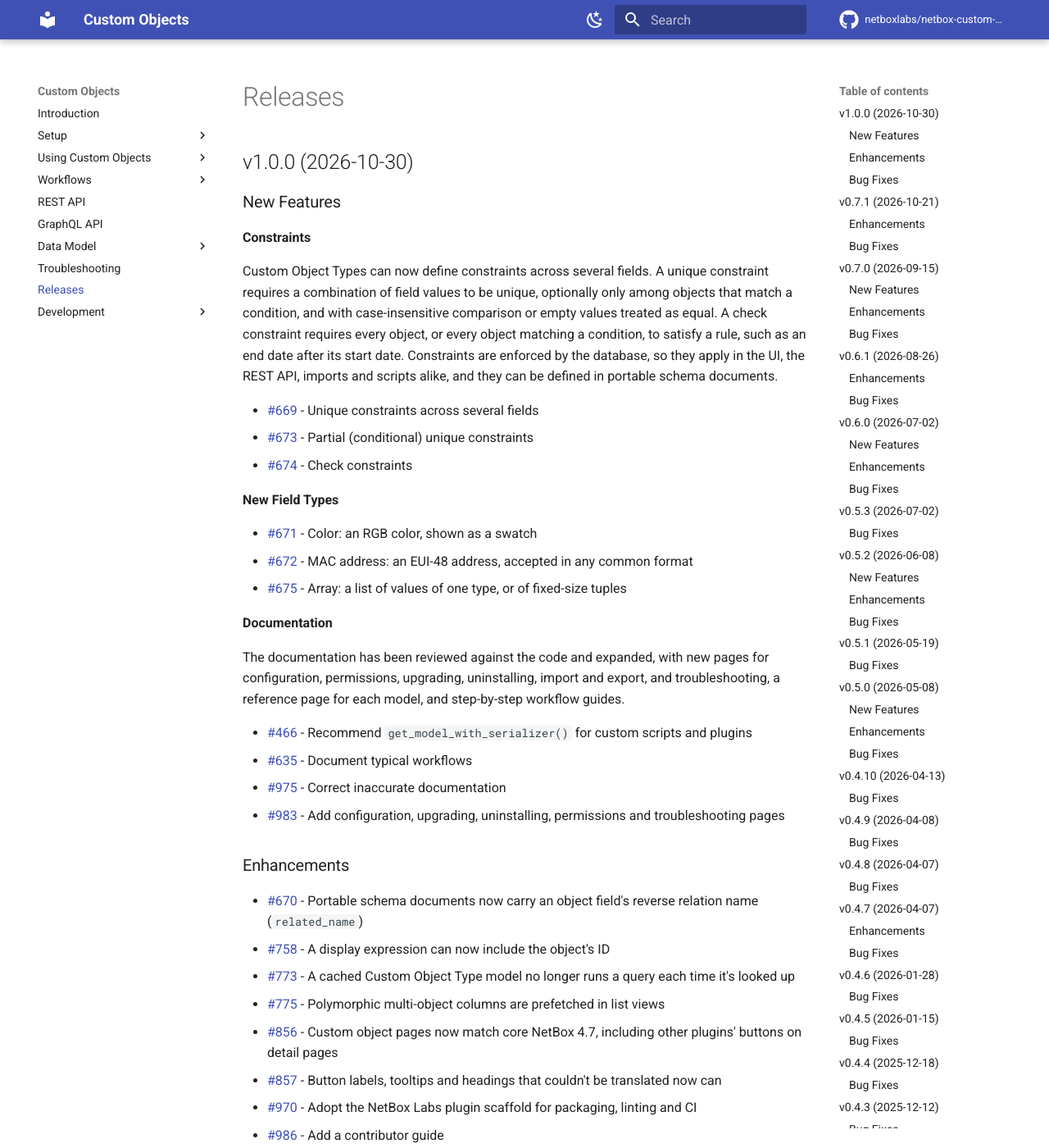
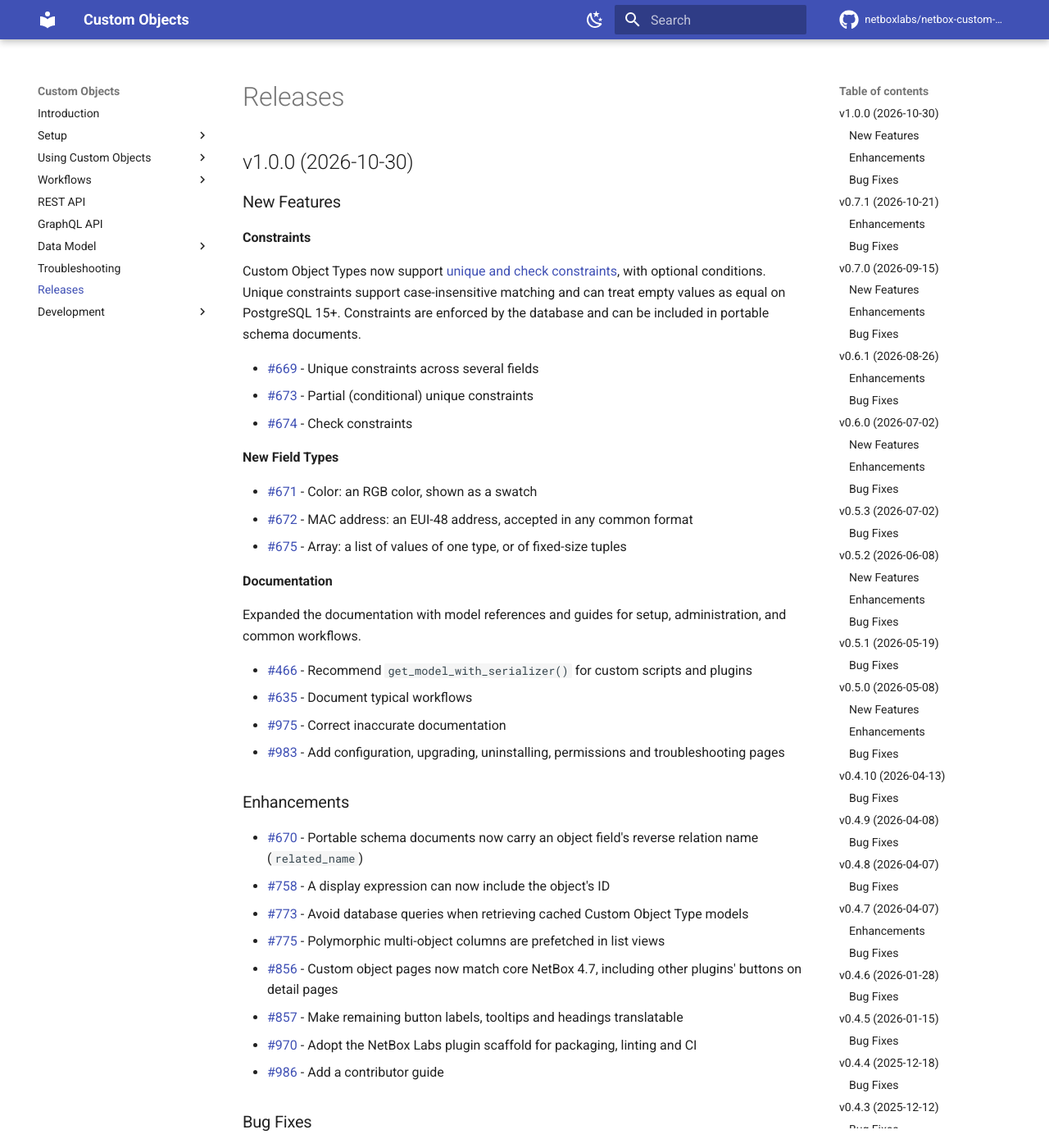
Before and after one commit to netboxlabs/netbox-custom-objects, an MkDocs documentation site: the page built from docs/releases.md, in a window 1280 px wide and 1400 px high. Shown: the whole window at 82% size. Built offline with MkDocs 1.6.1 and Material for MkDocs 9.7.7, drawn with Linux system fonts in a browser that asks for light colours; comment, search, counter and statistics services are not loaded; some of the changed text lies outside the part shown.

Commit message:
Shorten the release notes and add #1004
Co-Authored-By: Claude Opus 5.5 <noreply@anthropic.com>

```diff
--- a/docs/releases.md
+++ b/docs/releases.md
@@ -6,7 +6,7 @@
 
 **Constraints**
 
-Custom Object Types can now define constraints across several fields. A unique constraint requires a combination of field values to be unique, optionally only among objects that match a condition, and with case-insensitive comparison or empty values treated as equal. A check constraint requires every object, or every object matching a condition, to satisfy a rule, such as an end date after its start date. Constraints are enforced by the database, so they apply in the UI, the REST API, imports and scripts alike, and they can be defined in portable schema documents.
+Custom Object Types now support [unique and check constraints](models/netbox_custom_objects/customobjecttypeconstraint.md), with optional conditions. Unique constraints support case-insensitive matching and can treat empty values as equal on PostgreSQL 15+. Constraints are enforced by the database and can be included in portable schema documents.
 
 - [#669](https://github.com/netboxlabs/netbox-custom-objects/issues/669) - Unique constraints across several fields
 - [#673](https://github.com/netboxlabs/netbox-custom-objects/issues/673) - Partial (conditional) unique constraints
@@ -20,7 +20,7 @@ Custom Object Types can now define constraints across several fields. A unique c
 
 **Documentation**
 
-The documentation has been reviewed against the code and expanded, with new pages for configuration, permissions, upgrading, uninstalling, import and export, and troubleshooting, a reference page for each model, and step-by-step workflow guides.
+Expanded the documentation with model references and guides for setup, administration, and common workflows.
 
 - [#466](https://github.com/netboxlabs/netbox-custom-objects/issues/466) - Recommend `get_model_with_serializer()` for custom scripts and plugins
 - [#635](https://github.com/netboxlabs/netbox-custom-objects/issues/635) - Document typical workflows
@@ -31,18 +31,18 @@ The documentation has been reviewed against the code and expanded, with new page
 
 - [#670](https://github.com/netboxlabs/netbox-custom-objects/issues/670) - Portable schema documents now carry an object field's reverse relation name (`related_name`)
 - [#758](https://github.com/netboxlabs/netbox-custom-objects/issues/758) - A display expression can now include the object's ID
-- [#773](https://github.com/netboxlabs/netbox-custom-objects/issues/773) - A cached Custom Object Type model no longer runs a query each time it's looked up
+- [#773](https://github.com/netboxlabs/netbox-custom-objects/issues/773) - Avoid database queries when retrieving cached Custom Object Type models
 - [#775](https://github.com/netboxlabs/netbox-custom-objects/issues/775) - Polymorphic multi-object columns are prefetched in list views
 - [#856](https://github.com/netboxlabs/netbox-custom-objects/issues/856) - Custom object pages now match core NetBox 4.7, including other plugins' buttons on detail pages
-- [#857](https://github.com/netboxlabs/netbox-custom-objects/issues/857) - Button labels, tooltips and headings that couldn't be translated now can
+- [#857](https://github.com/netboxlabs/netbox-custom-objects/issues/857) - Make remaining button labels, tooltips and headings translatable
 - [#970](https://github.com/netboxlabs/netbox-custom-objects/issues/970) - Adopt the NetBox Labs plugin scaffold for packaging, linting and CI
 - [#986](https://github.com/netboxlabs/netbox-custom-objects/issues/986) - Add a contributor guide
 
 ### Bug Fixes
 
-- [#769](https://github.com/netboxlabs/netbox-custom-objects/issues/769) - Decimal fields were limited to 8 digits with 2 decimal places, and the edit form accepted values the database rejected; they now match NetBox's 16 digits with 4 decimal places, and multi-select values match NetBox's 100-character limit
+- [#769](https://github.com/netboxlabs/netbox-custom-objects/issues/769) - Align decimal fields and validation with NetBox (16 digits, 4 decimal places), and allow multi-select values up to 100 characters
 - [#770](https://github.com/netboxlabs/netbox-custom-objects/issues/770) - Coordinates columns were dropped when a branch was squash-merged, and missed when a coordinates field was renamed
-- [#771](https://github.com/netboxlabs/netbox-custom-objects/issues/771) - Two objects with a blank value in a nullable unique text field conflicted, because custom objects didn't inherit NetBox's `BaseModel`
+- [#771](https://github.com/netboxlabs/netbox-custom-objects/issues/771) - Fix conflicts between blank values in nullable unique text fields
 - [#774](https://github.com/netboxlabs/netbox-custom-objects/issues/774) - The REST API accepted a display expression with invalid syntax, and database errors raised while rendering one were hidden
 - [#776](https://github.com/netboxlabs/netbox-custom-objects/issues/776) - The multi-object form field could register a partial model and repoint other types' foreign keys to it
 - [#854](https://github.com/netboxlabs/netbox-custom-objects/issues/854) - Custom object list buttons, menu buttons and detail tabs ignored the user's permissions
@@ -52,9 +52,10 @@ The documentation has been reviewed against the code and expanded, with new page
 - [#901](https://github.com/netboxlabs/netbox-custom-objects/issues/901) - A constraint including a polymorphic object field wasn't validated by the UI form, and a violation returned HTTP 500
 - [#902](https://github.com/netboxlabs/netbox-custom-objects/issues/902) - A polymorphic object field's on-delete behavior wasn't enforced, leaving a dangling reference when the referenced object was deleted
 - [#903](https://github.com/netboxlabs/netbox-custom-objects/issues/903) - A Custom Object Type REST API endpoint didn't apply object-level permissions
-- [#925](https://github.com/netboxlabs/netbox-custom-objects/issues/925) - Bulk edit, delete and import returned HTTP 500 for an unknown Custom Object Type slug
+- [#925](https://github.com/netboxlabs/netbox-custom-objects/issues/925) - Return HTTP 404 for unknown Custom Object Type slugs during bulk edit, delete and import
 - [#926](https://github.com/netboxlabs/netbox-custom-objects/issues/926) - A field form that failed validation still demoted the type's primary field
 - [#938](https://github.com/netboxlabs/netbox-custom-objects/issues/938) - Applying a schema document didn't check permissions for the constraints it added, changed or removed
+- [#1004](https://github.com/netboxlabs/netbox-custom-objects/issues/1004) - Saving a table configuration for a custom object list failed with "Unknown table", and its column selectors were empty (a `TypeError` before NetBox 4.6.3)
 
 ---
 
```
